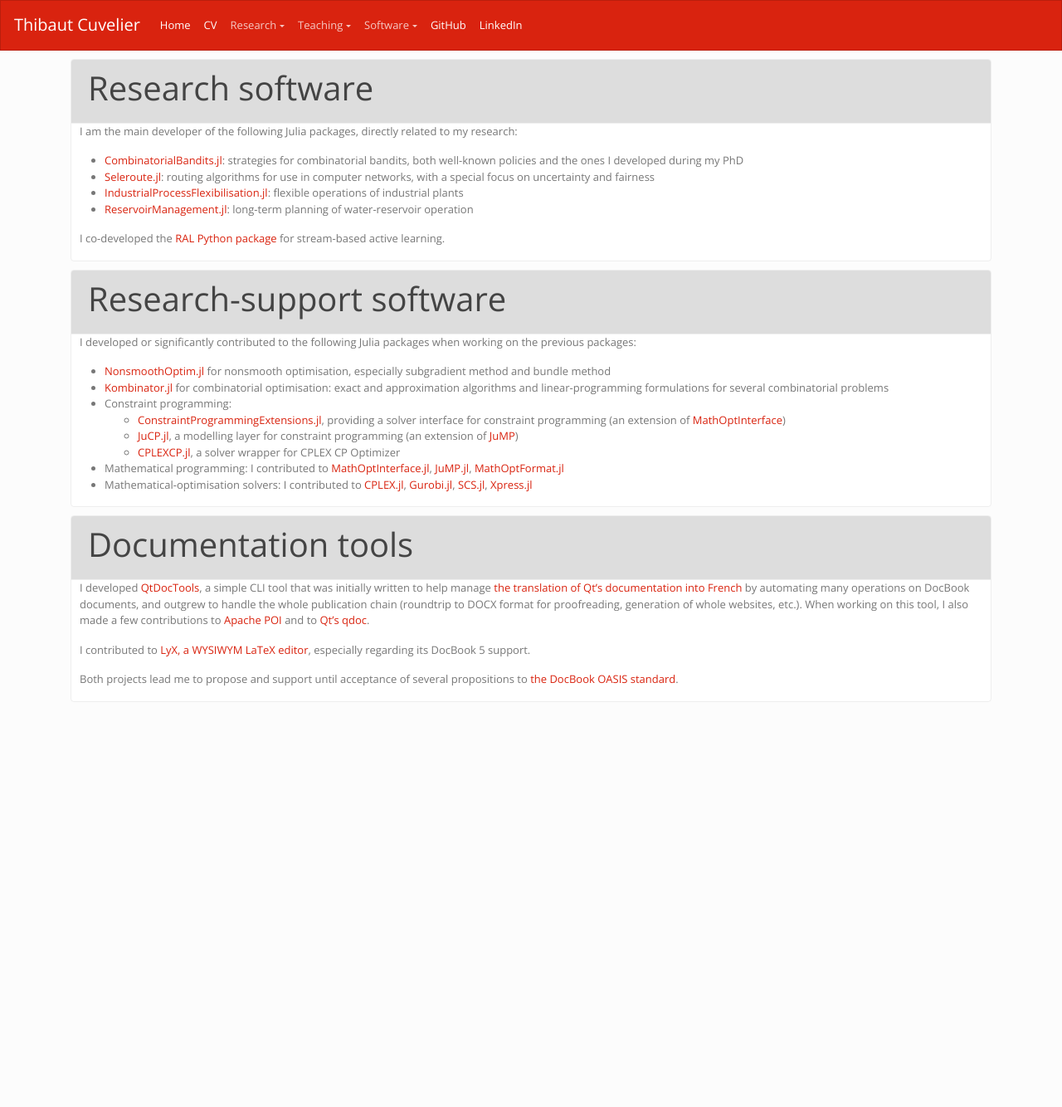
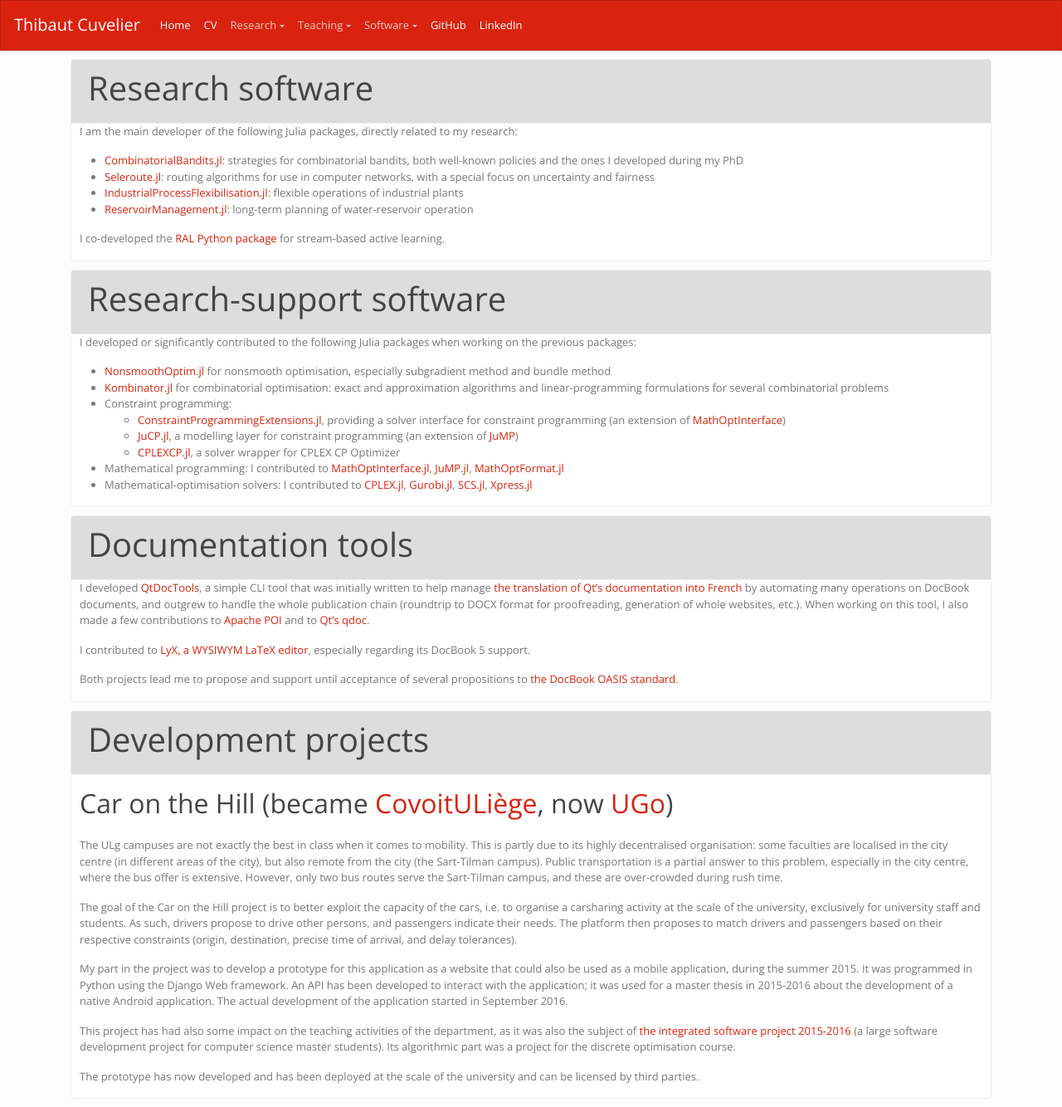
Before and after one commit to dourouc05/dourouc05.github.io, a Jekyll site: the page built from software.md, in a window 1280 px wide. Shown: the whole page at 83% size. Built offline with Jekyll 4.4.1, drawn with Linux system fonts in a browser that asks for light colours; a script that is not in the unit is left out; before the commit the page ends 900 px from its top, so only the background shows below that.

Commit message:
Update software.md

```diff
--- a/software.md
+++ b/software.md
@@ -39,3 +39,18 @@ I contributed to [LyX, a WYSIWYM LaTeX editor](https://www.lyx.org/), especially
 Both projects lead me to propose and support until acceptance of several propositions to [the DocBook OASIS standard](https://github.com/docbook/docbook).
 
 {% include card_end.html %}
+{% include card_begin.html title="Development projects" %}
+
+## Car on the Hill (became [CovoitULiège](https://covoituliege.ulg.ac.be/), now [UGo](https://ugo.be/))
+
+The ULg campuses are not exactly the best in class when it comes to mobility. This is partly due to its highly decentralised organisation: some faculties are localised in the city centre (in different areas of the city), but also remote from the city (the Sart-Tilman campus). Public transportation is a partial answer to this problem, especially in the city centre, where the bus offer is extensive. However, only two bus routes serve the Sart-Tilman campus, and these are over-crowded during rush time.
+
+The goal of the Car on the Hill project is to better exploit the capacity of the cars, i.e. to organise a carsharing activity at the scale of the university, exclusively for university staff and students. As such, drivers propose to drive other persons, and passengers indicate their needs. The platform then proposes to match drivers and passengers based on their respective constraints (origin, destination, precise time of arrival, and delay tolerances).
+
+My part in the project was to develop a prototype for this application as a website that could also be used as a mobile application, during the summer 2015. It was programmed in Python using the Django Web framework. An API has been developed to interact with the application; it was used for a master thesis in 2015-2016 about the development of a native Android application. The actual development of the application started in September 2016.
+
+This project has had also some impact on the teaching activities of the department, as it was also the subject of [the integrated software project 2015-2016](http://web.archive.org/web/20160811161723/http://www.montefiore.ulg.ac.be/~proj0010/) (a large software development project for computer science master students). Its algorithmic part was a project<!-- http://www.montefiore.ulg.ac.be/~tcuvelier/files/math0462-2015/P2_statement.pdf --> for the discrete optimisation course.
+
+The prototype has now developed and has been deployed at the scale of the university and can be licensed by third parties.
+
+{% include card_end.html %}
```
